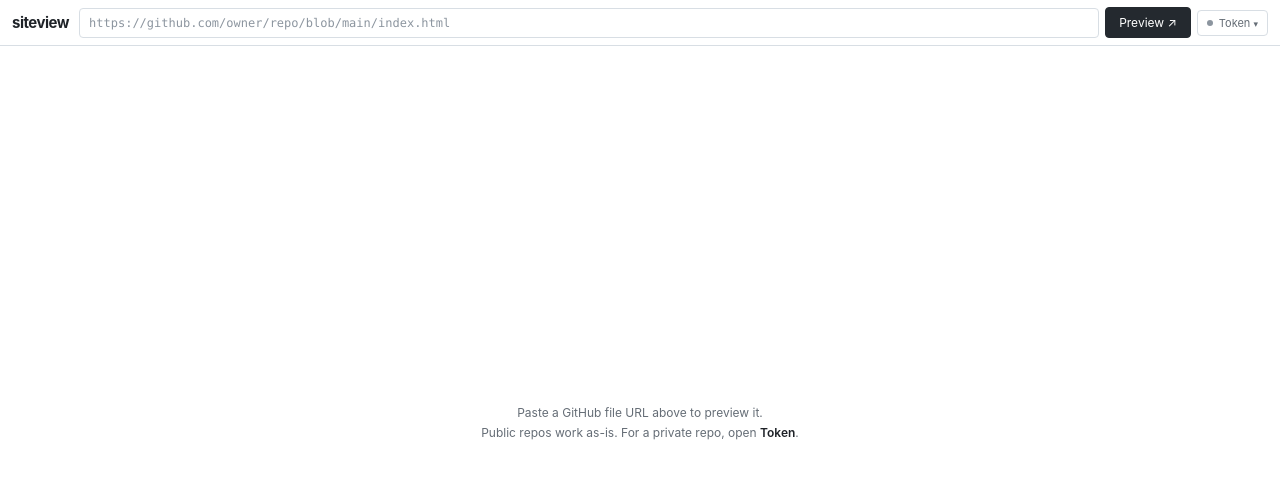
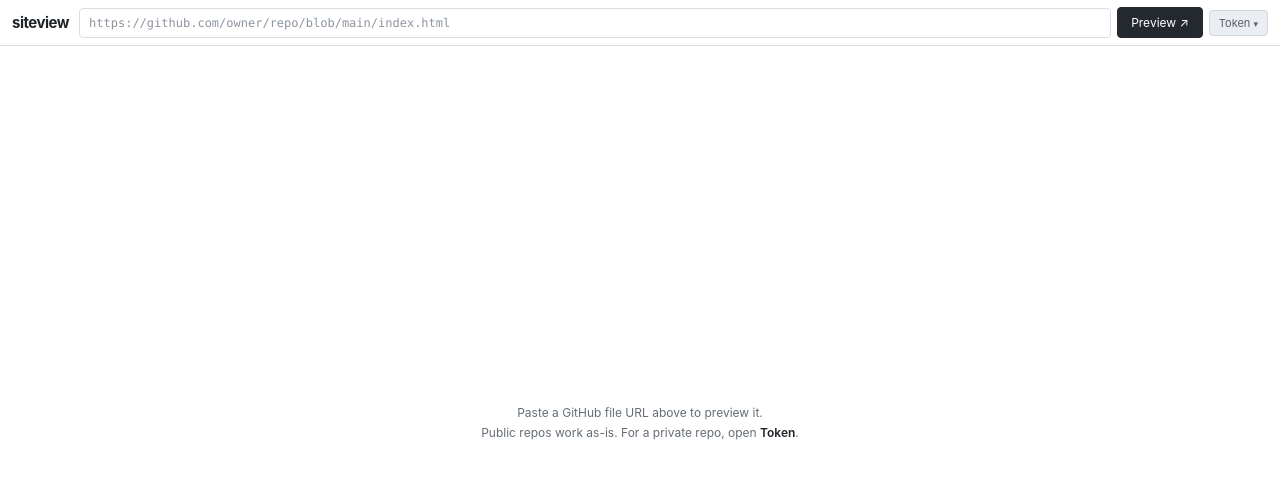
Before and after one commit to iamwrm/siteview, a website: page index.html in a window 1280 px wide. Drawn offline with Linux system fonts and the light colour scheme.

Commit message:
Color the whole Token button by token state

```diff
--- a/app.js
+++ b/app.js
@@ -1,6 +1,6 @@
-import { parseGitHubURL, sourceURL, shareURL } from "./core.js?v=7";
-import { GitHub } from "./github.js?v=7";
-import { Preview } from "./preview.js?v=7";
+import { parseGitHubURL, sourceURL, shareURL } from "./core.js?v=8";
+import { GitHub } from "./github.js?v=8";
+import { Preview } from "./preview.js?v=8";
 
 const $ = (id) => document.getElementById(id);
 let session;
@@ -17,7 +17,7 @@ function status(message, error = false) {
 
 function updateTokenLabel() {
   const set = Boolean($("token").value);
-  $("token-state").dataset.set = String(set);
+  $("token-summary").dataset.token = String(set);
   $("token-summary").setAttribute(
     "aria-label",
     set ? "Token, set" : "Token, not set",
--- a/github.js
+++ b/github.js
@@ -1,4 +1,4 @@
-import { chooseRef, mime } from "./core.js?v=7";
+import { chooseRef, mime } from "./core.js?v=8";
 
 const API = "https://api.github.com";
 const MAX_FILE = 8 * 1024 * 1024;
--- a/index.html
+++ b/index.html
@@ -7,8 +7,8 @@
     <meta name="description" content="Preview a GitHub file as a web page." />
     <title>Siteview</title>
     <link rel="icon" href="./favicon.svg" type="image/svg+xml" />
-    <link rel="stylesheet" href="./style.css?v=7" />
-    <script type="module" src="./app.js?v=7"></script>
+    <link rel="stylesheet" href="./style.css?v=8" />
+    <script type="module" src="./app.js?v=8"></script>
   </head>
   <body>
     <header class="header">
@@ -33,15 +33,10 @@
           <details id="options" class="menu">
             <summary
               id="token-summary"
+              data-token="false"
               title="Private repository token and preview settings"
             >
-              <span
-                id="token-state"
-                class="token-state"
-                data-set="false"
-                aria-hidden="true"
-              ></span
-              >Token
+              Token
             </summary>
             <div class="options-content">
               <label for="token"
--- a/preview.js
+++ b/preview.js
@@ -1,5 +1,5 @@
-import { init, parse } from "./vendor/lexer.js?v=7";
-import { virtualURL, localPath, applyEdits } from "./core.js?v=7";
+import { init, parse } from "./vendor/lexer.js?v=8";
+import { virtualURL, localPath, applyEdits } from "./core.js?v=8";
 
 const text = (file) => new TextDecoder().decode(file.bytes);
 const escapeAttribute = (value) =>
--- a/style.css
+++ b/style.css
@@ -130,17 +130,18 @@ summary {
 summary:hover {
   background: var(--surface);
 }
-.token-state {
-  display: inline-block;
-  width: 6px;
-  height: 6px;
-  border-radius: 50%;
-  background: #8c959f;
-  margin-right: 6px;
-  vertical-align: 1px;
+#token-summary[data-token="false"] {
+  background: #eaeef2;
+  border-color: #d0d7de;
+  color: #57606a;
 }
-.token-state[data-set="true"] {
+#token-summary[data-token="true"] {
   background: #1a7f37;
+  border-color: #1a7f37;
+  color: #ffffff;
+}
+#token-summary[data-token="true"]:hover {
+  background: #116329;
 }
 summary::-webkit-details-marker {
   display: none;
```
Also changed, not shown: tests/browser/preview.spec.js (+16 -11 lines).
